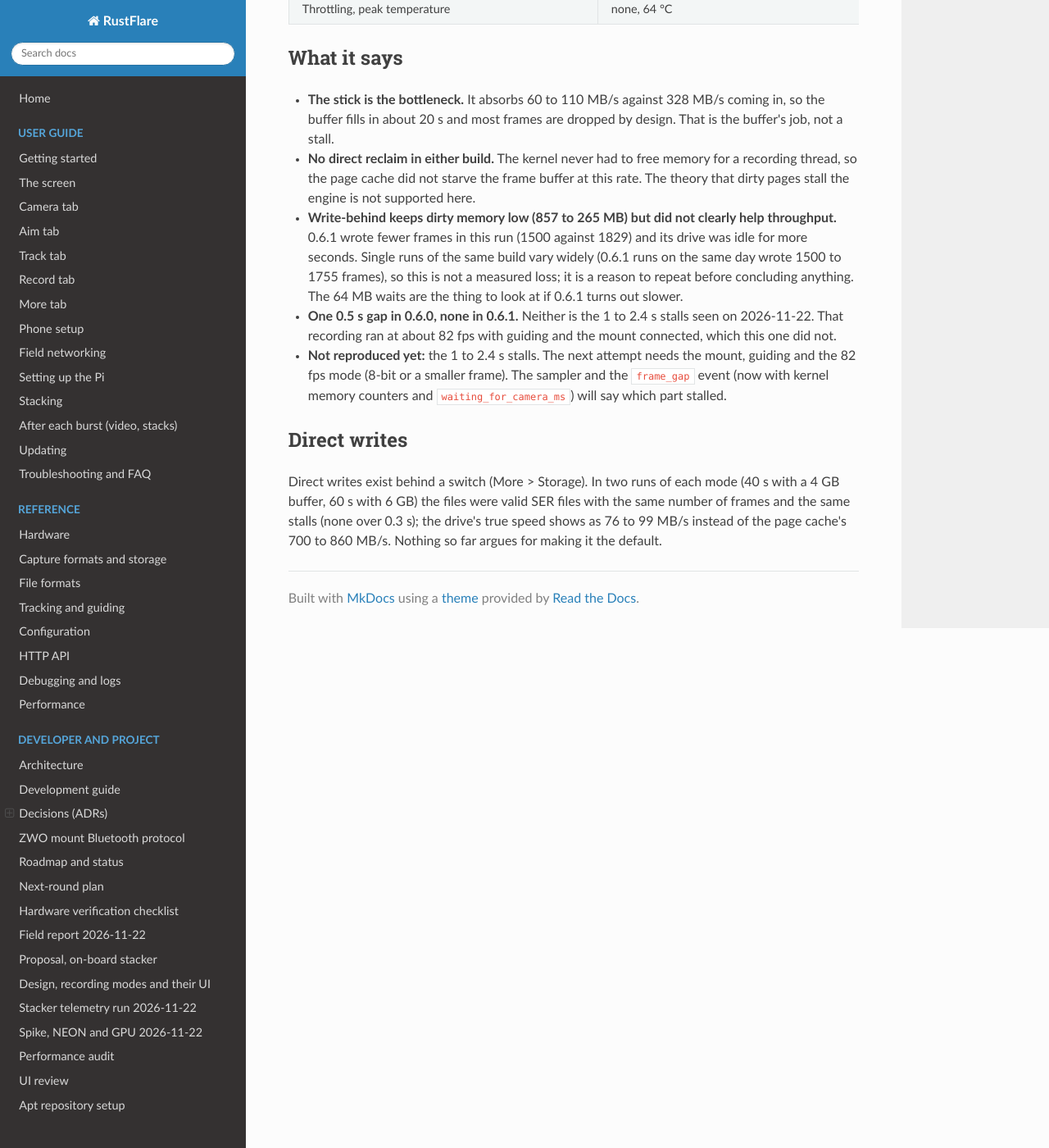
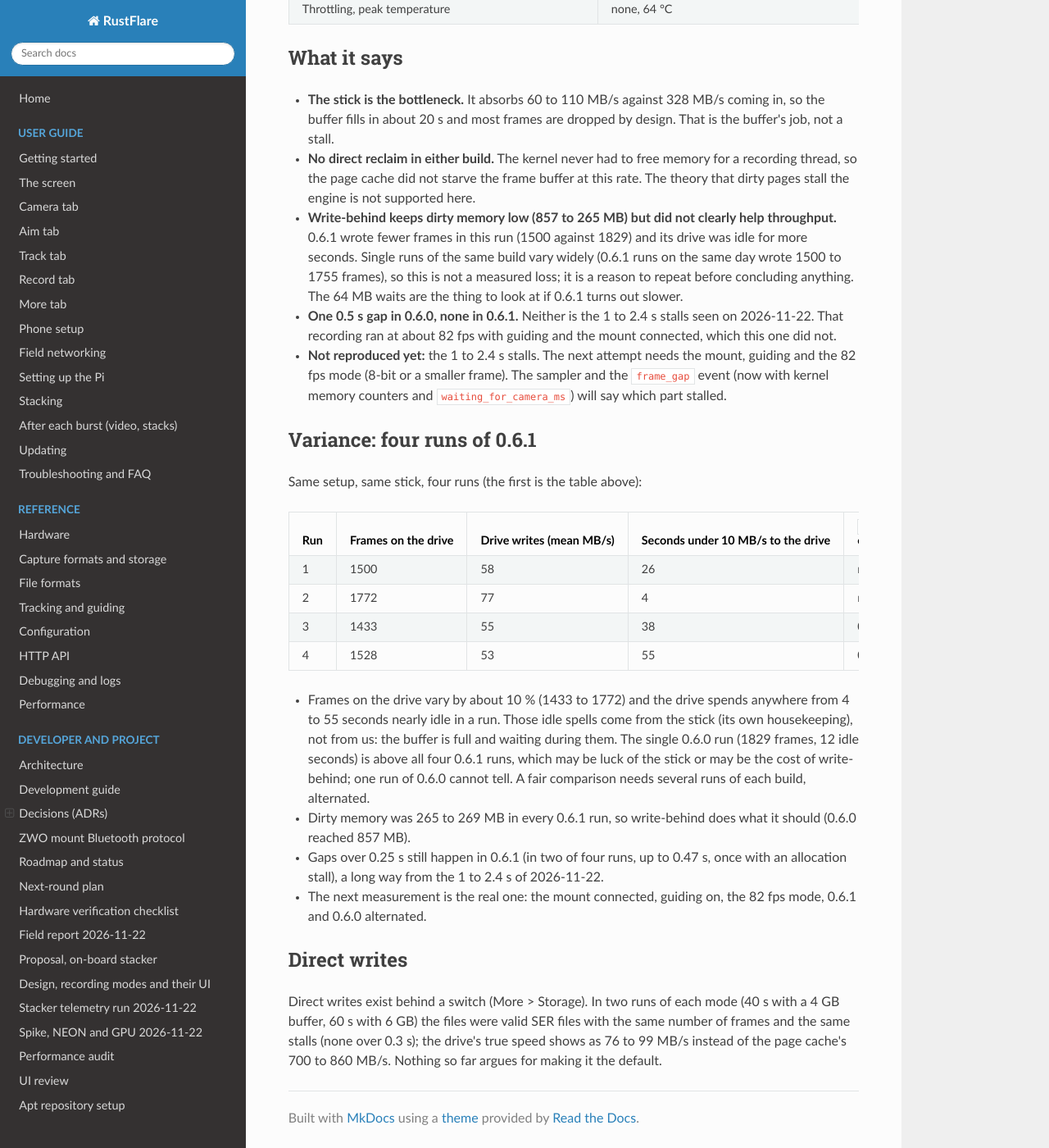
Before and after one commit to ddompe/rustflare, an MkDocs documentation site: the page built from docs/project/stall-baseline-2026-11-23.md, in a window 1280 px wide and 1400 px high, scrolled down 720 px. Shown: the whole window at 82% size. Built offline with MkDocs 1.6.1, drawn with Linux system fonts in a browser that asks for light colours; nearby versions of some CDN libraries.

Commit message:
Stall baseline: variance of four runs
Co-Authored-By: Claude Sonnet 5.5 <noreply@anthropic.com>
Claude-Session: https://claude.ai/code/session_017ywF8xXeeShnnXZu6HPae3

```diff
--- a/docs/project/stall-baseline-2026-11-23.md
+++ b/docs/project/stall-baseline-2026-11-23.md
@@ -23,5 +23,20 @@ What the recorder and the Pi do during a full-rate recording to the FAT32 USB st
 - **One 0.5 s gap in 0.6.0, none in 0.6.1.** Neither is the 1 to 2.4 s stalls seen on 2026-11-22. That recording ran at about 82 fps with guiding and the mount connected, which this one did not.
 - **Not reproduced yet:** the 1 to 2.4 s stalls. The next attempt needs the mount, guiding and the 82 fps mode (8-bit or a smaller frame). The sampler and the `frame_gap` event (now with kernel memory counters and `waiting_for_camera_ms`) will say which part stalled.
 
+## Variance: four runs of 0.6.1
+Same setup, same stick, four runs (the first is the table above):
+
+| Run | Frames on the drive | Drive writes (mean MB/s) | Seconds under 10 MB/s to the drive | `frame_gap` events | Allocation stalls |
+|---|---|---|---|---|---|
+| 1 | 1500 | 58 | 26 | none | 0 |
+| 2 | 1772 | 77 | 4 | none | 0 |
+| 3 | 1433 | 55 | 38 | 0.47 s, 0.28 s | 1 |
+| 4 | 1528 | 53 | 55 | 0.25 s | 0 |
+
+- Frames on the drive vary by about 10 % (1433 to 1772) and the drive spends anywhere from 4 to 55 seconds nearly idle in a run. Those idle spells come from the stick (its own housekeeping), not from us: the buffer is full and waiting during them. The single 0.6.0 run (1829 frames, 12 idle seconds) is above all four 0.6.1 runs, which may be luck of the stick or may be the cost of write-behind; one run of 0.6.0 cannot tell. A fair comparison needs several runs of each build, alternated.
+- Dirty memory was 265 to 269 MB in every 0.6.1 run, so write-behind does what it should (0.6.0 reached 857 MB).
+- Gaps over 0.25 s still happen in 0.6.1 (in two of four runs, up to 0.47 s, once with an allocation stall), a long way from the 1 to 2.4 s of 2026-11-22.
+- The next measurement is the real one: the mount connected, guiding on, the 82 fps mode, 0.6.1 and 0.6.0 alternated.
+
 ## Direct writes
 Direct writes exist behind a switch (More > Storage). In two runs of each mode (40 s with a 4 GB buffer, 60 s with 6 GB) the files were valid SER files with the same number of frames and the same stalls (none over 0.3 s); the drive's true speed shows as 76 to 99 MB/s instead of the page cache's 700 to 860 MB/s. Nothing so far argues for making it the default.
```
